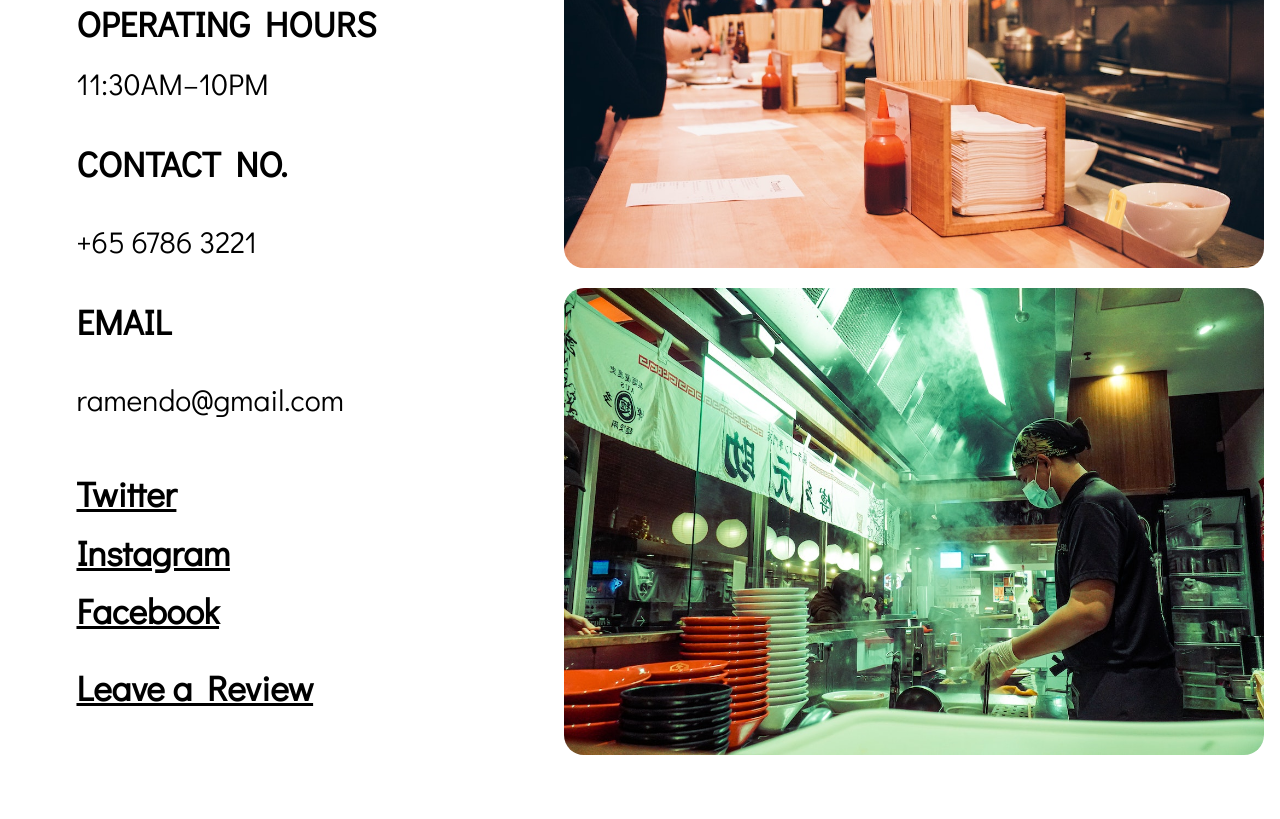
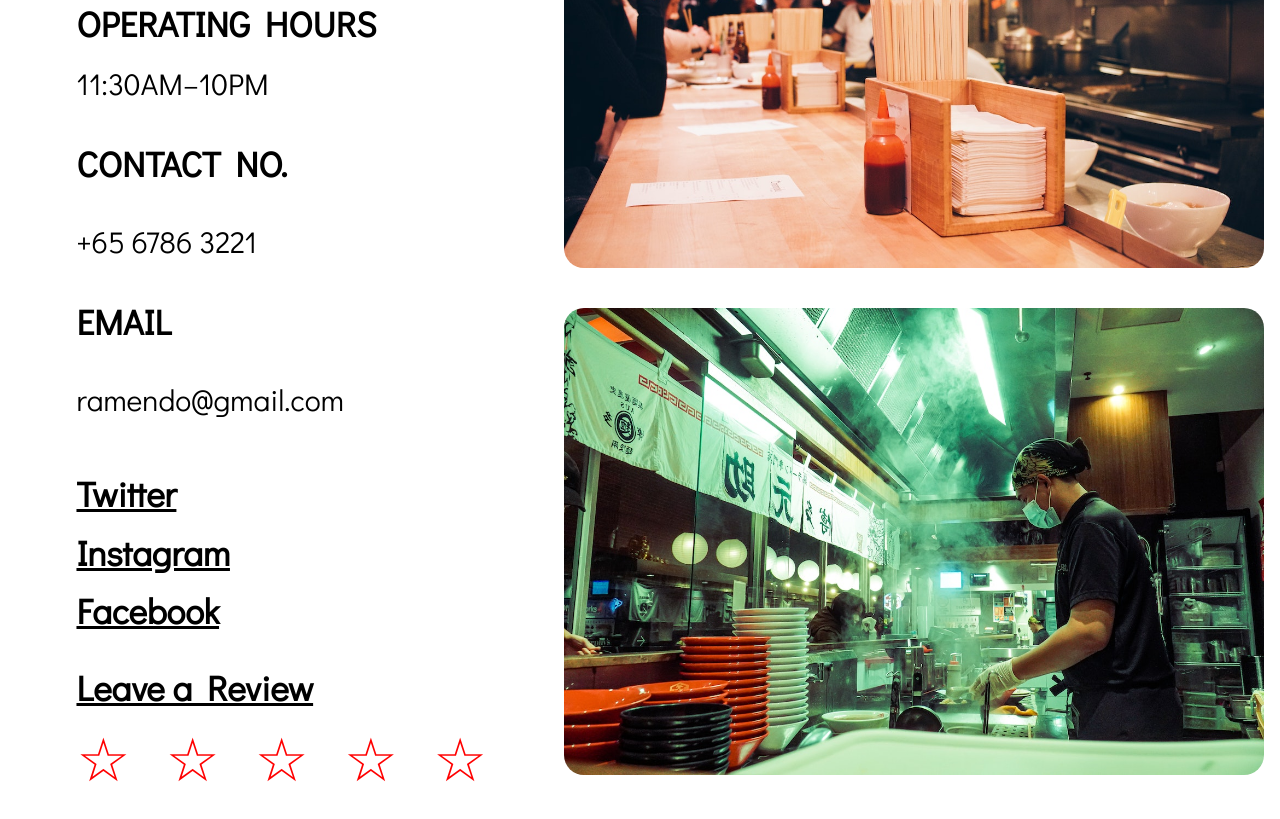
Before and after one commit to jae-ng/assignment1, a plain HTML site: page html-files/contact.html in a window 1280 px wide. Shown: the part 1028-1847 px from the top of the page. Drawn offline with Linux system fonts and the light colour scheme.

Commit message:
added star review, updated style for about us

```diff
--- a/css-files/base.css
+++ b/css-files/base.css
@@ -83,7 +83,10 @@ button:hover{
 .content{
     margin-bottom: 60px;
 }
-
+.about-us p{
+    font-family: "Didact Gothic";
+    font-size: 18px;
+}
 .card{
     display: flex;
     justify-content: center;
@@ -221,3 +224,37 @@ form{
     font-weight: bold;
     text-decoration: underline;
 }
+.star-rating input {
+    display: none;
+}
+.star-rating > label {
+    font-family: Verdana;
+    font-size:60px;
+    color: red;
+    transition: 0.4s;
+
+}
+
+.star-rating label::before{
+    content: "\2606";
+    line-height:26px;
+}
+
+.star-rating input:checked ~ label:before{
+    content: "\2605"
+}
+
+.star-rating{
+    display:flex;
+    flex-direction: row-reverse;
+    justify-content: space-between;
+    position: relative;
+}
+
+.star-rating label:hover{
+    color: rgb(230, 111, 130);
+}
+
+.star-rating label:active::before{
+    transform:scale(1.1);
+}
--- a/html-files/contact.html
+++ b/html-files/contact.html
@@ -10,7 +10,6 @@
 </head>
 
 <body>
-
     <header>
         <img class = "logo" src = "../logos/logoname.png" alt = "logo">
         <nav>
@@ -81,6 +80,24 @@
                 </div>
             </div>
 
+            <div class="star-rating">
+
+                <input type="radio" name="stars" id="star-a" value="5"/>
+                <label for="star-a"></label>
+
+                <input type="radio" name="stars" id="star-b" value="4"/>
+                <label for="star-b"></label>
+
+                <input type="radio" name="stars" id="star-c" value="3"/>
+                <label for="star-c"></label>
+
+                <input type="radio" name="stars" id="star-d" value="2"/>
+                <label for="star-d"></label>
+
+                <input type="radio" name="stars" id="star-e" value="1"/>
+                <label for="star-e"></label>
+
+            </div>
         </section>
 
         <div class = "img-grid">
```
